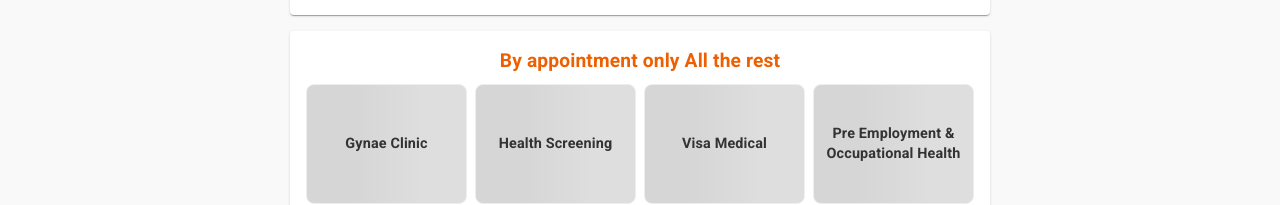
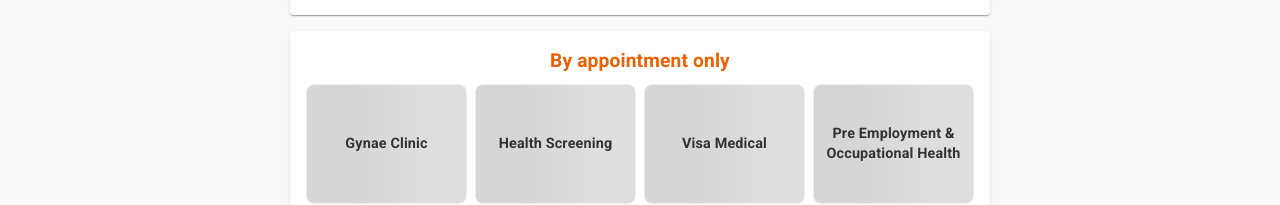
Before and after one commit to mjabdi/medex-form, a React (Create React App) app: page / in a window 1280 px wide. Shown: the part 309-514 px from the top of the page. Built offline with nearby package versions, Linux system fonts and the light colour scheme.

Commit message:
text edit

```diff
--- a/src/WelcomeForm.js
+++ b/src/WelcomeForm.js
@@ -291,7 +291,7 @@ export default function WelcomeForm() {
 
         <Paper className={classes.paper}>
           <div className={classes.ByAppointment}>
-            By appointment only All the rest
+            By appointment only
           </div>
 
           <CategoriesFormAppointment />
```
